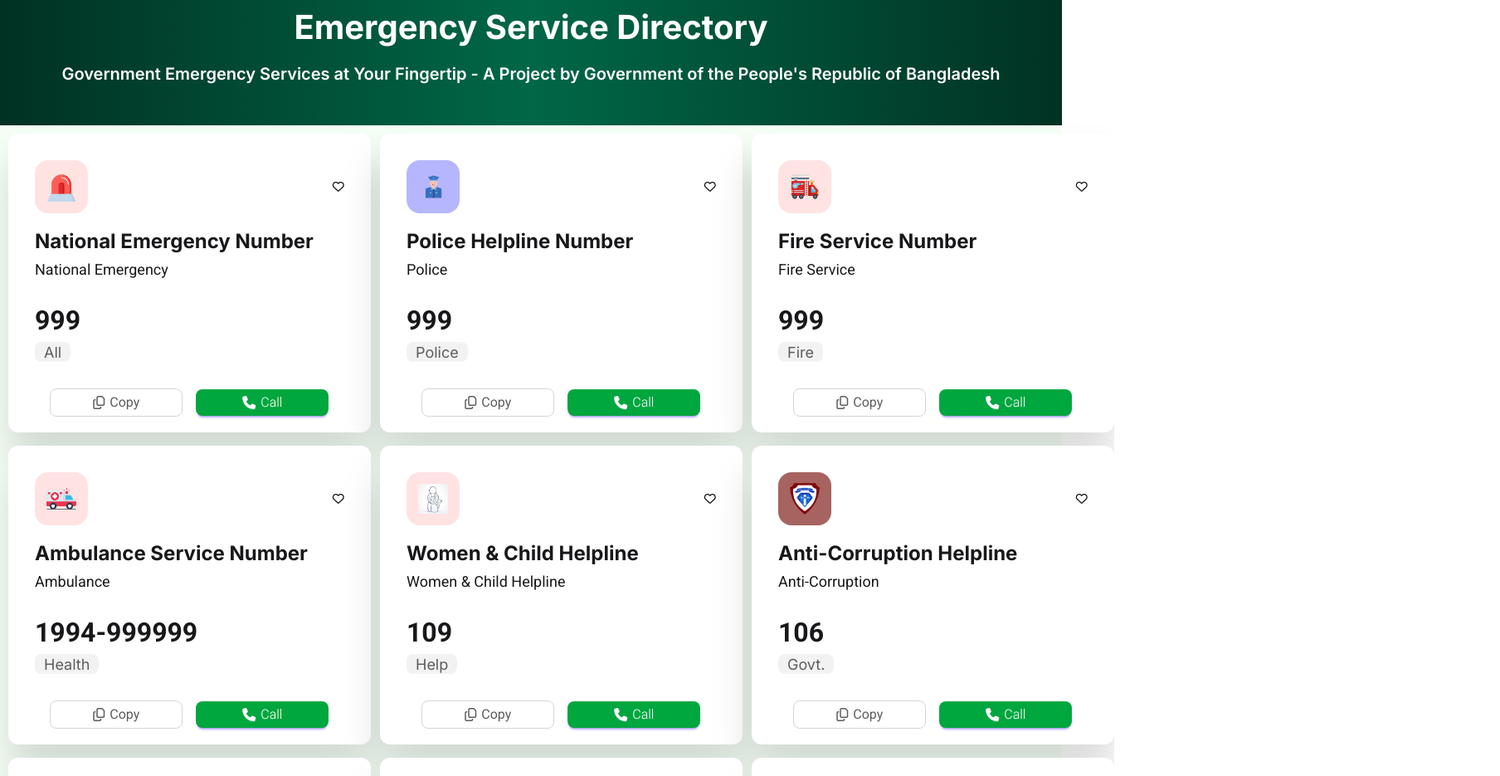
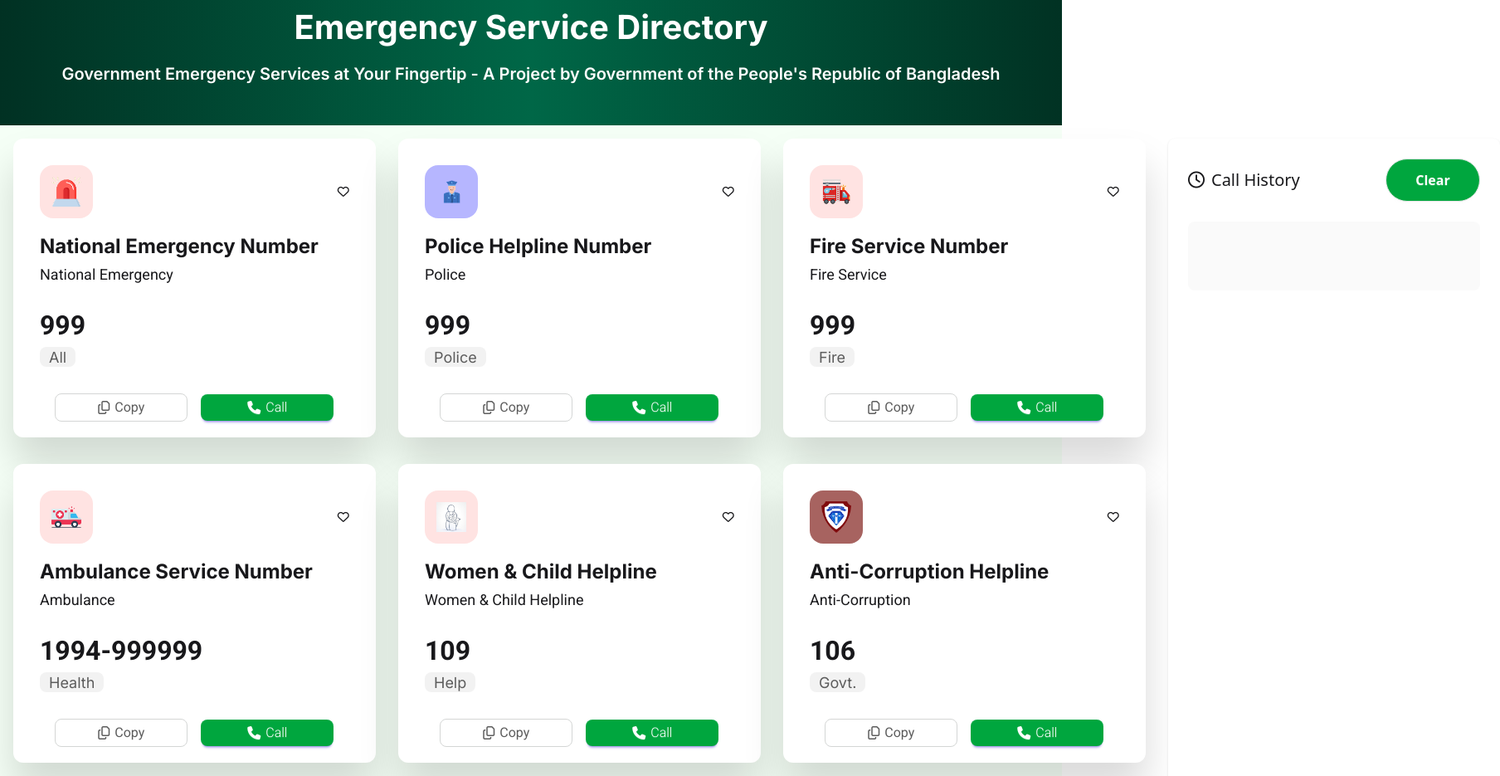
Before and after one commit to Smswad/Programming-Hero-A5, a plain HTML site: page index.html in a window 1280 px wide. Shown: the part 221-1156 px from the top of the page at 83% size, 1808 px wide, since content can reach past the window. Drawn offline with nearby package versions, Linux system fonts and the light colour scheme.

Commit message:
History Section has been added(without functionalities)

```diff
--- a/index.html
+++ b/index.html
@@ -56,8 +56,6 @@
             </div>
         </div>
 
-    </header>
-    <main class="bg-[#f5fff6]">
         <!-- Hero Frame Section -->
         <div
             class="frame-container inter-normal flex flex-col items-center bg-[linear-gradient(90deg,rgba(1,49,35,1),rgba(0,103,71,1)_50%,rgba(1,50,35,1)_100%)] h-[17rem] w-full">
@@ -72,8 +70,10 @@
                 Fingertip - A Project by Government of the People's Republic of Bangladesh
             </h3>
         </div>
+    </header>
+    <main class="bg-[#f5fff6] flex flex-row gap-8 p-4 items-start">
         <!-- Service Card Section -->
-        <div class="pt-[10px] pl-[10px] grid grid-cols-[repeat(3,27rem)] gap-4">
+        <div class=" grid grid-cols-[repeat(3,27rem)] gap-8">
             <!-- National Emergency Card -->
             <div
                 class="card bg-white shadow-[0rem_2rem_3rem_0rem_rgba(0,0,0,0.15)] p-0 rounded-xl w-[27.29rem] h-[22.5rem]">
@@ -281,7 +281,8 @@
                             <!-- Anti-Corruption Logo -->
                             <div
                                 class="bg-[#770d09a4] w-[4rem] h-[4rem] flex justify-center items-center rounded-[1rem] p-0">
-                                <img class="p-[14px]" src="assets/Seal_of_the_Anti-Corruption_Commission_(Bangladesh).png" alt="">
+                                <img class="p-[14px]"
+                                    src="assets/Seal_of_the_Anti-Corruption_Commission_(Bangladesh).png" alt="">
                             </div>
                             <!-- Heart Logo -->
                             <i class="fa-regular fa-heart"></i>
@@ -321,7 +322,8 @@
                             <!-- Electricity Helpline Logo -->
                             <div
                                 class="bg-[#299ed4] w-[4rem] h-[4rem] flex justify-center items-center rounded-[1rem] p-0">
-                                <img class="p-[14px]" src="assets/Bangladesh_Power_Development_Board_Logo.svg.png" alt="">
+                                <img class="p-[14px]" src="assets/Bangladesh_Power_Development_Board_Logo.svg.png"
+                                    alt="">
                             </div>
                             <!-- Heart Logo -->
                             <i class="fa-regular fa-heart"></i>
@@ -406,7 +408,8 @@
                             <i class="fa-regular fa-heart"></i>
                         </div>
                         <!-- Top Heading -->
-                        <h2 class="card-title mt-[1rem] inter-normal font-bold text-[1.5rem]">Bangladesh Railway Helpline
+                        <h2 class="card-title mt-[1rem] inter-normal font-bold text-[1.5rem]">Bangladesh Railway
+                            Helpline
                         </h2>
                         <!-- Bottom Heading -->
                         <h2 class="card-title mt-[0.125rem] font-normal text-[1.125rem]">Bangladesh Railway</h2>
@@ -431,11 +434,46 @@
             </div>
 
         </div>
+        <!-- History Card Section -->
+        <div class=".inter-normal">
+            <div class="card bg-base-100 w-[25rem] h-[71.5rem] shadow-sm">
+                <div class="card-body">
+                    <div class="flex flex-row justify-between items-center">
+
+                        <h2 class="card-title .roboto-normal text-[1.25rem] font-medium"><i
+                                class="fa-regular fa-clock"></i>Call History</h2>
+                        <div class="card-actions justify-end">
+                            <button
+                                class="btn w-[7.13rem] h-[3.25rem] bg-[#00a63e] text-[white] rounded-[3.125rem] font-semibold text-[1rem]">Clear</button>
+                        </div>
+                    </div>
+                    <div>
+                        <!-- History Lists -->
+                        <ul>
+                            <!-- History -->
+                            <li
+                                class="bg-[#fafafa] w-[22rem] h-[5.19rem] rounded-[0.5rem] mt-[1rem] p-[1rem] flex flex-rows justify-between items-center">
+                                <section>
+                                    <!-- Service Platform -->
+                                    <h3 class="font-semibold text-[1.125rem]"></h3>
+                                    <!-- Service Number -->
+                                    <h4 class="font-normal text-[1.125rem] text-[#5c5c5c] roboto-normal"></h4>
+
+                                </section>
+                                <!-- Time Duration -->
+                                <section>
+                                    <h3 class="font-normal text-[1.125rem] text-[#111111]"><span></span><span>
+                                        </span></h3>
+                                </section>
+                            </li>
+                        </ul>
+                    </div>
+                </div>
+            </div>
+        </div>
+
 
     </main>
-    <footer>
-
-    </footer>
     <script src="script.js"></script>
 
 </body>
```
